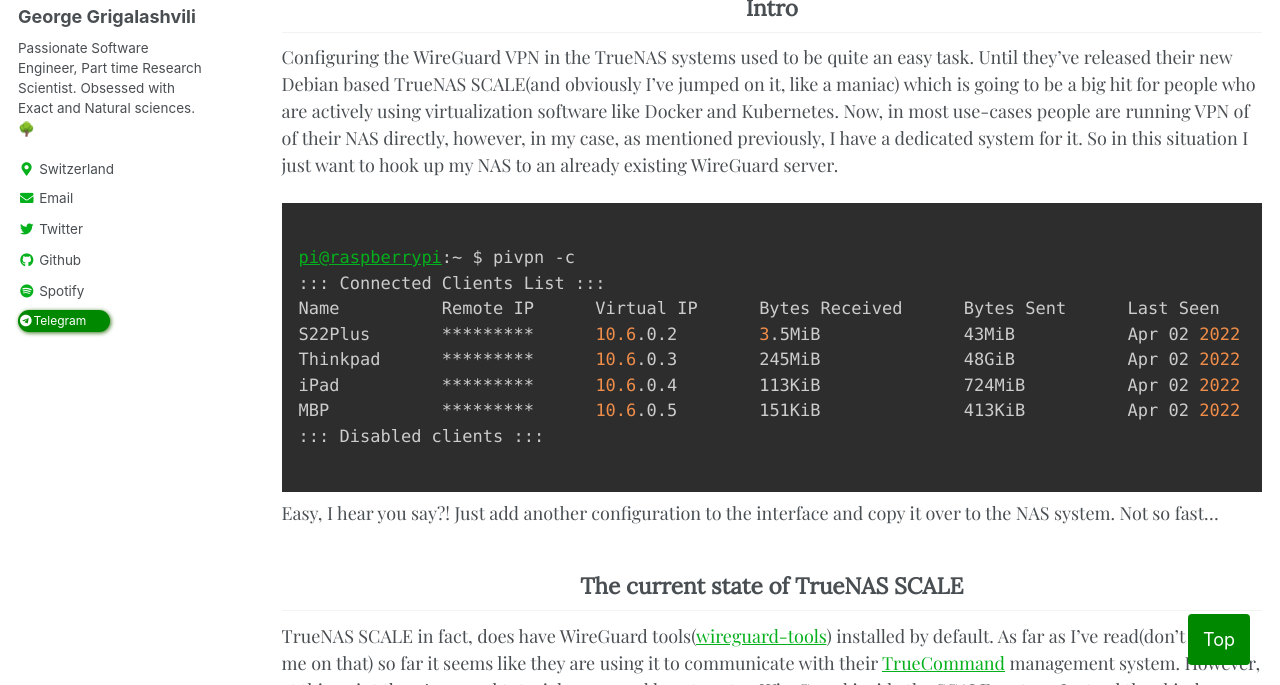
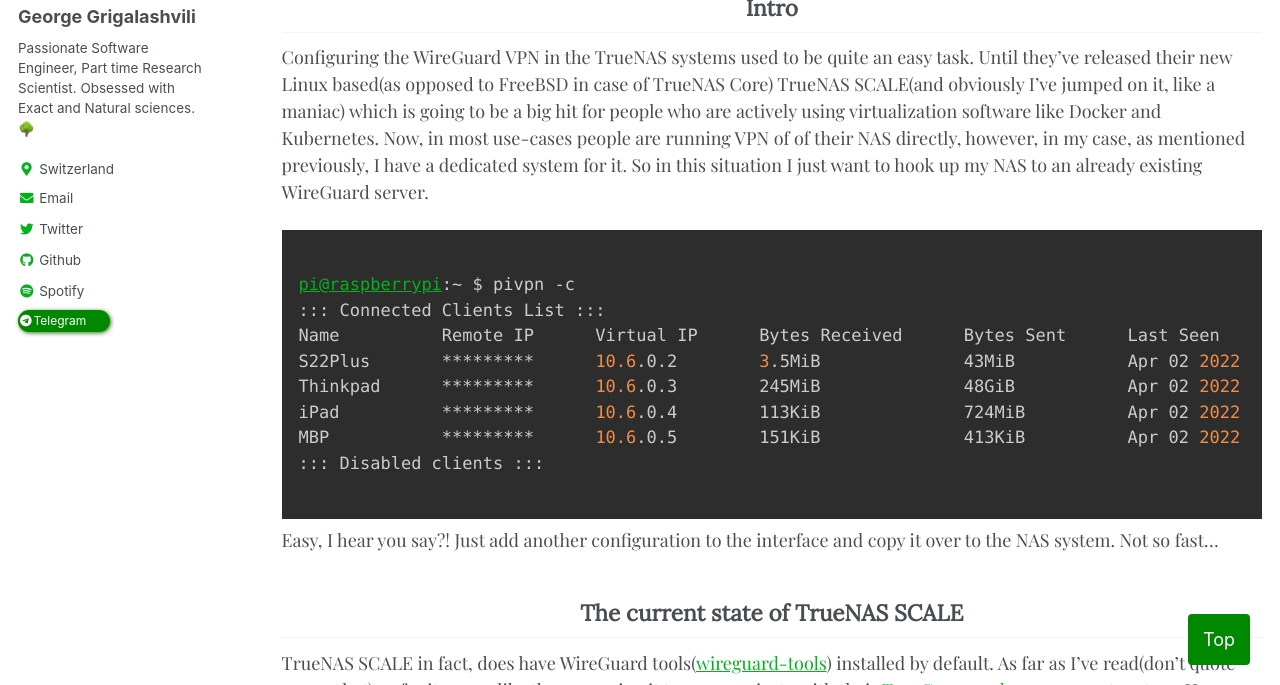
Before and after one commit to grigala/grigala.github.io, a Jekyll site: the page built from _posts/2022-04-02-wireguard-on-truenas-scale.md, in a window 1280 px wide and 900 px high, scrolled down 511 px, cut to the strip 215-900 px from the top of the window. Built offline with Jekyll 4.4.1, drawn with Linux system fonts in a browser that asks for light colours; some web fonts are replaced; a script that is not in the unit is left out; comment, search, counter and statistics services are not loaded.

Commit message:
Correction

```diff
--- a/_posts/2022-04-02-wireguard-on-truenas-scale.md
+++ b/_posts/2022-04-02-wireguard-on-truenas-scale.md
@@ -42,7 +42,7 @@
 ## Intro
 
 Configuring the WireGuard VPN in the TrueNAS systems used to be quite an easy
-task. Until they've released their new Debian based TrueNAS SCALE(and obviously
+task. Until they've released their new Linux based(as opposed to FreeBSD in case of TrueNAS Core) TrueNAS SCALE(and obviously
 I've jumped on it, like a maniac) which is going to be a big hit for people
 who are actively using virtualization software like
 Docker and Kubernetes. Now, in most use-cases people are running VPN of of their NAS directly,
```
